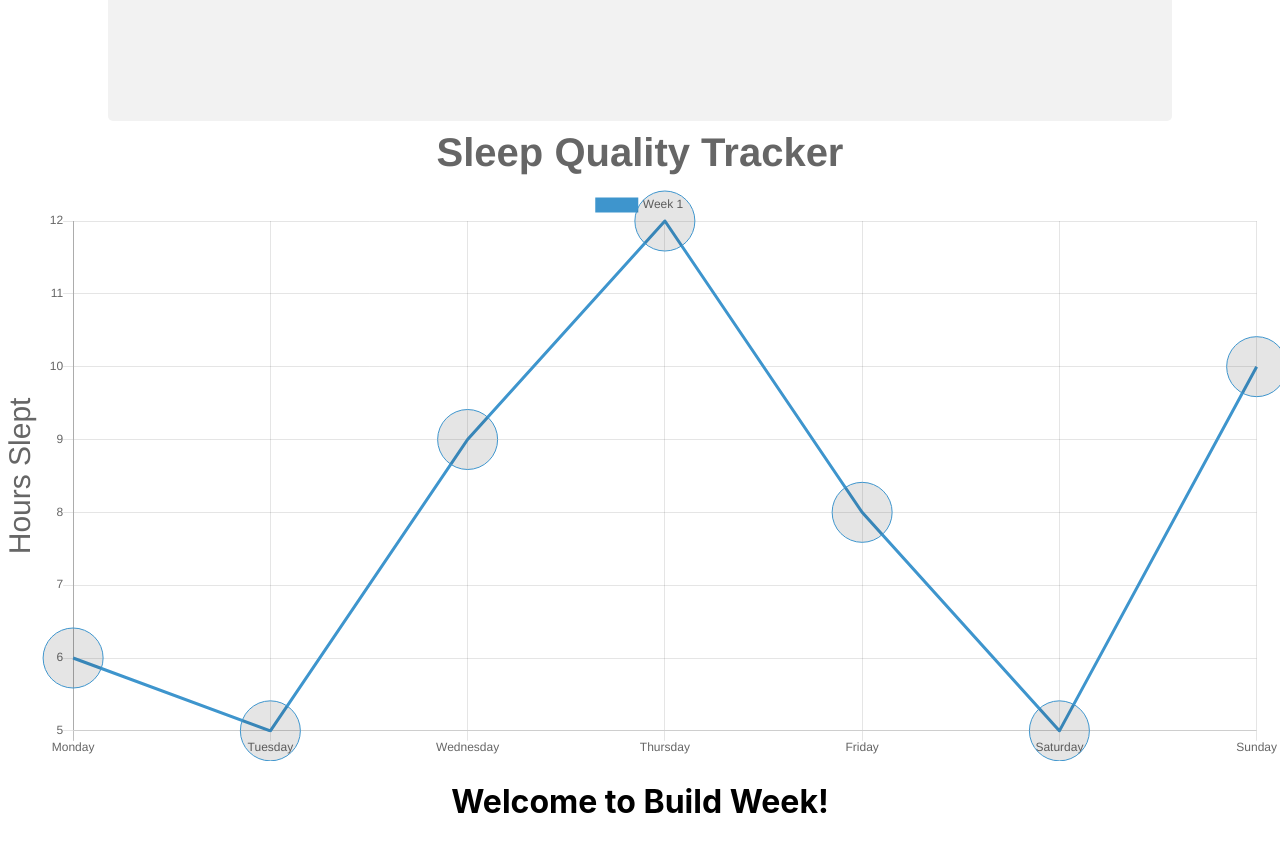
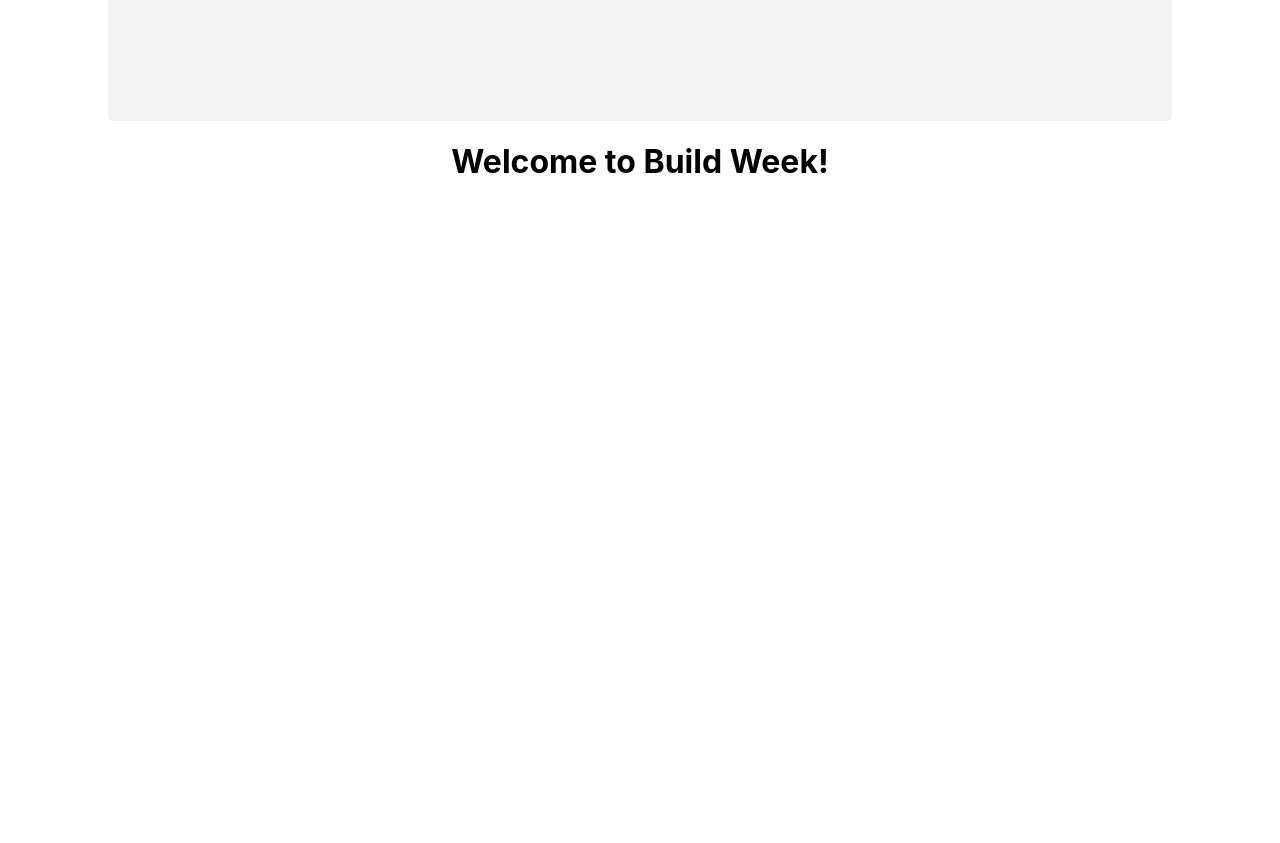
Before and after one commit to Sleep-tracker-1/Front_End, a React (Create React App) app: page / in a window 1280 px wide. Shown: the part 580-1423 px from the top of the page. After the commit the page ends 800 px from the top, so only its background shows below. Built offline with nearby package versions, Linux system fonts and the light colour scheme.

Commit message:
added styling to form

```diff
--- a/package.json
+++ b/package.json
@@ -8,6 +8,7 @@
     "chartjs-plugin-datalabels": "^0.7.0",
     "eslint": "^6.8.0",
     "eslint-config-kentcdodds": "^14.7.0",
+    "formbase": "^12.0.0",
     "formik": "^2.1.4",
     "husky": "^4.2.3",
     "lint-staged": "^10.0.7",
--- a/src/App.js
+++ b/src/App.js
@@ -25,7 +25,7 @@ function App() {
             <Router>
                 <div className="App">
                     <SignupForm />
-                    <TestGraph />
+                    {/* <TestGraph /> */}
                     <h1>Welcome to Build Week!</h1>
 
                     {/* <Route
--- a/src/components/Signup.js
+++ b/src/components/Signup.js
@@ -25,23 +25,18 @@ const SignupForm = () => {
         e.preventDefault();
         axios
         .post('https://sleep-tracker-server.herokuapp.com/api/auth/register', user)
-          .then(res => console.log(res))
+            .then(res => {
+              console.log(res)
+            localStorage.setItem("token", res.data.token)
+            })
           .catch(err => console.log(err))
-        // axios
-        // .post('https://sleep-tracker-server.herokuapp.com/api/auth/login', user)
-        //     .then(res => {
-        //         localStorage.setItem('token', res.data);
-        //         console.log(res);
-
-        // })
-        //     .catch(err => console.log(err))
     };
 
     return (
         <>
             <SignupContainer>
                 <form >
-                    <label htmlFor="firstname">name</label>
+                    <label htmlFor="firstname">name    </label>
                     <input
                         id="fname"
                         type="text"
@@ -50,7 +45,7 @@ const SignupForm = () => {
                         value={user.firstName}
                         onChange={handleChange}
                     />
-                    <label htmlFor="email">email</label>
+                    <label htmlFor="email">email   </label>
                     <input
                         id="email"
                         type="email"
--- a/src/components/TestGraph.js
+++ b/src/components/TestGraph.js
@@ -1,109 +1,109 @@
-import React from "react";
-import { Line } from "react-chartjs-2";
-import ChartDataLabels from "chartjs-plugin-datalabels";
+// import React from "react";
+// import { Line } from "react-chartjs-2";
+// import ChartDataLabels from "chartjs-plugin-datalabels";
 
-function TestGraph() {
-    const moodAndRestObj = { mood: 8, restfulness: 10 };
-    const chartProps = {
-        data: {
-            labels: [
-                "Monday",
-                "Tuesday",
-                "Wednesday",
-                "Thursday",
-                "Friday",
-                "Saturday",
-                "Sunday",
-            ],
-            datasets: [
-                {
-                    data: [6, 5, 9, 12, 8, 5, 10],
-                    label: "Week 1",
-                    moodAndRest: { moodAndRestObj },
-                    borderColor: "#3e95cd",
-                    fill: false,
-                    lineTension: 0,
-                    radius: 30,
-                    hoverRadius: 70,
-                    datalabels: {
-                        labels: {
-                            textStrokeColor: "black",
-                            textStrokeWidth: 8,
-                            labelTextColor: "black",
-                        },
-                    },
-                },
-            ],
-        },
-        options: {
-            scales: {
-                yAxes: [
-                    {
-                        scaleLabel: {
-                            display: true,
-                            labelString: "Hours Slept",
-                            fontSize: 30,
-                        },
-                    },
-                ],
-            },
-            plugins: {
-                // Change options for ALL labels of THIS CHART
-                datalabels: {
-                    color: "#36A2EB",
-                },
-            },
-            title: {
-                display: true,
-                text: "Sleep Quality Tracker",
-                fontSize: 40,
-            },
-            tooltips: {
-                titleFontSize: 14,
-                bodyFontSize: 24,
-                bodySpacing: 20,
-                bodyAlign: "center",
-                caretPadding: 40,
-                mode: "index",
-                callbacks: {
-                    // Use the footer callback to display the sum of the items showing in the tooltip
+// function TestGraph() {
+//     const moodAndRestObj = { mood: 8, restfulness: 10 };
+//     const chartProps = {
+//         data: {
+//             labels: [
+//                 "Monday",
+//                 "Tuesday",
+//                 "Wednesday",
+//                 "Thursday",
+//                 "Friday",
+//                 "Saturday",
+//                 "Sunday",
+//             ],
+//             datasets: [
+//                 {
+//                     data: [6, 5, 9, 12, 8, 5, 10],
+//                     label: "Week 1",
+//                     moodAndRest: { moodAndRestObj },
+//                     borderColor: "#3e95cd",
+//                     fill: false,
+//                     lineTension: 0,
+//                     radius: 30,
+//                     hoverRadius: 70,
+//                     datalabels: {
+//                         labels: {
+//                             textStrokeColor: "black",
+//                             textStrokeWidth: 8,
+//                             labelTextColor: "black",
+//                         },
+//                     },
+//                 },
+//             ],
+//         },
+//         options: {
+//             scales: {
+//                 yAxes: [
+//                     {
+//                         scaleLabel: {
+//                             display: true,
+//                             labelString: "Hours Slept",
+//                             fontSize: 30,
+//                         },
+//                     },
+//                 ],
+//             },
+//             plugins: {
+//                 // Change options for ALL labels of THIS CHART
+//                 datalabels: {
+//                     color: "#36A2EB",
+//                 },
+//             },
+//             title: {
+//                 display: true,
+//                 text: "Sleep Quality Tracker",
+//                 fontSize: 40,
+//             },
+//             tooltips: {
+//                 titleFontSize: 14,
+//                 bodyFontSize: 24,
+//                 bodySpacing: 20,
+//                 bodyAlign: "center",
+//                 caretPadding: 40,
+//                 mode: "index",
+//                 callbacks: {
+//                     // Use the footer callback to display the sum of the items showing in the tooltip
 
-                    label: function(tooltipItem, data) {
-                        const thisDataset =
-                            data.datasets[Number(tooltipItem.datasetIndex)];
+//                     label: function(tooltipItem, data) {
+//                         const thisDataset =
+//                             data.datasets[Number(tooltipItem.datasetIndex)];
 
-                        const WeekLabel =
-                            "Hours slept: " +
-                            thisDataset.data[Number(tooltipItem.index)];
+//                         const WeekLabel =
+//                             "Hours slept: " +
+//                             thisDataset.data[Number(tooltipItem.index)];
 
-                        return WeekLabel;
-                    },
-                    afterLabel: function(tooltipItem, data) {
-                        const thisDataset =
-                            data.datasets[Number(tooltipItem.datasetIndex)];
-                        console.log(thisDataset);
-                        const rest =
-                            thisDataset.moodAndRest.moodAndRestObj.restfulness;
-                        const mood =
-                            thisDataset.moodAndRest.moodAndRestObj.restfulness;
+//                         return WeekLabel;
+//                     },
+//                     afterLabel: function(tooltipItem, data) {
+//                         const thisDataset =
+//                             data.datasets[Number(tooltipItem.datasetIndex)];
+//                         console.log(thisDataset);
+//                         const rest =
+//                             thisDataset.moodAndRest.moodAndRestObj.restfulness;
+//                         const mood =
+//                             thisDataset.moodAndRest.moodAndRestObj.restfulness;
 
-                        const stringo = `Rest: ${rest} - Mood: ${mood}`;
+//                         const stringo = `Rest: ${rest} - Mood: ${mood}`;
 
-                        return stringo;
-                    },
-                },
-                footerFontStyle: "normal",
-            },
-        },
-    };
-    const chartReference = React.createRef();
-    return (
-        <Line
-            ref={chartReference}
-            data={chartProps.data}
-            options={chartProps.options}
-        />
-    );
-}
+//                         return stringo;
+//                     },
+//                 },
+//                 footerFontStyle: "normal",
+//             },
+//         },
+//     };
+//     const chartReference = React.createRef();
+//     return (
+//         <Line
+//             ref={chartReference}
+//             data={chartProps.data}
+//             options={chartProps.options}
+//         />
+//     );
+// }
 
-export default TestGraph;
+// export default TestGraph;
```
Also changed, not shown: 1 other file (tests, documents, lock files or other folders).
